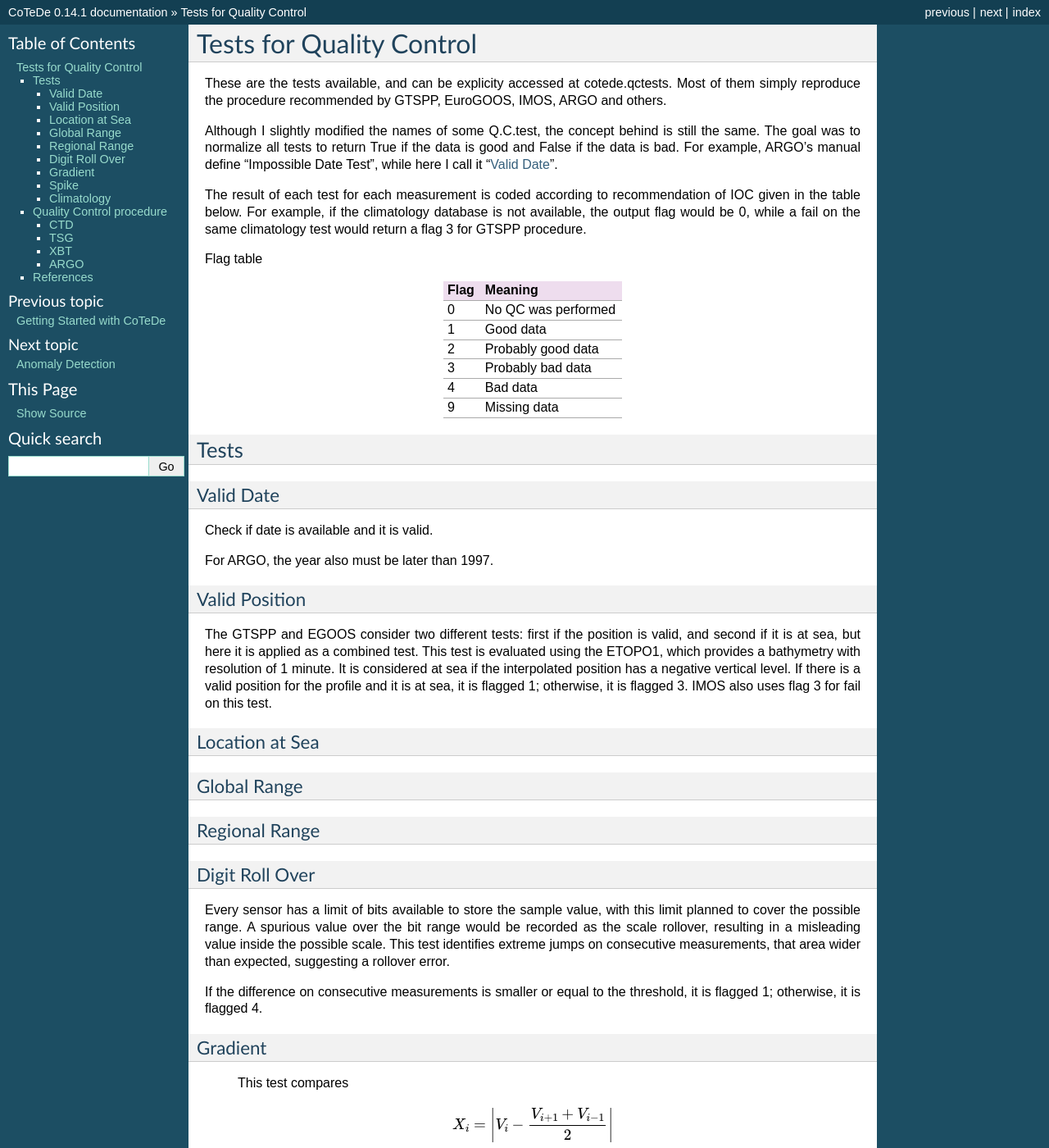
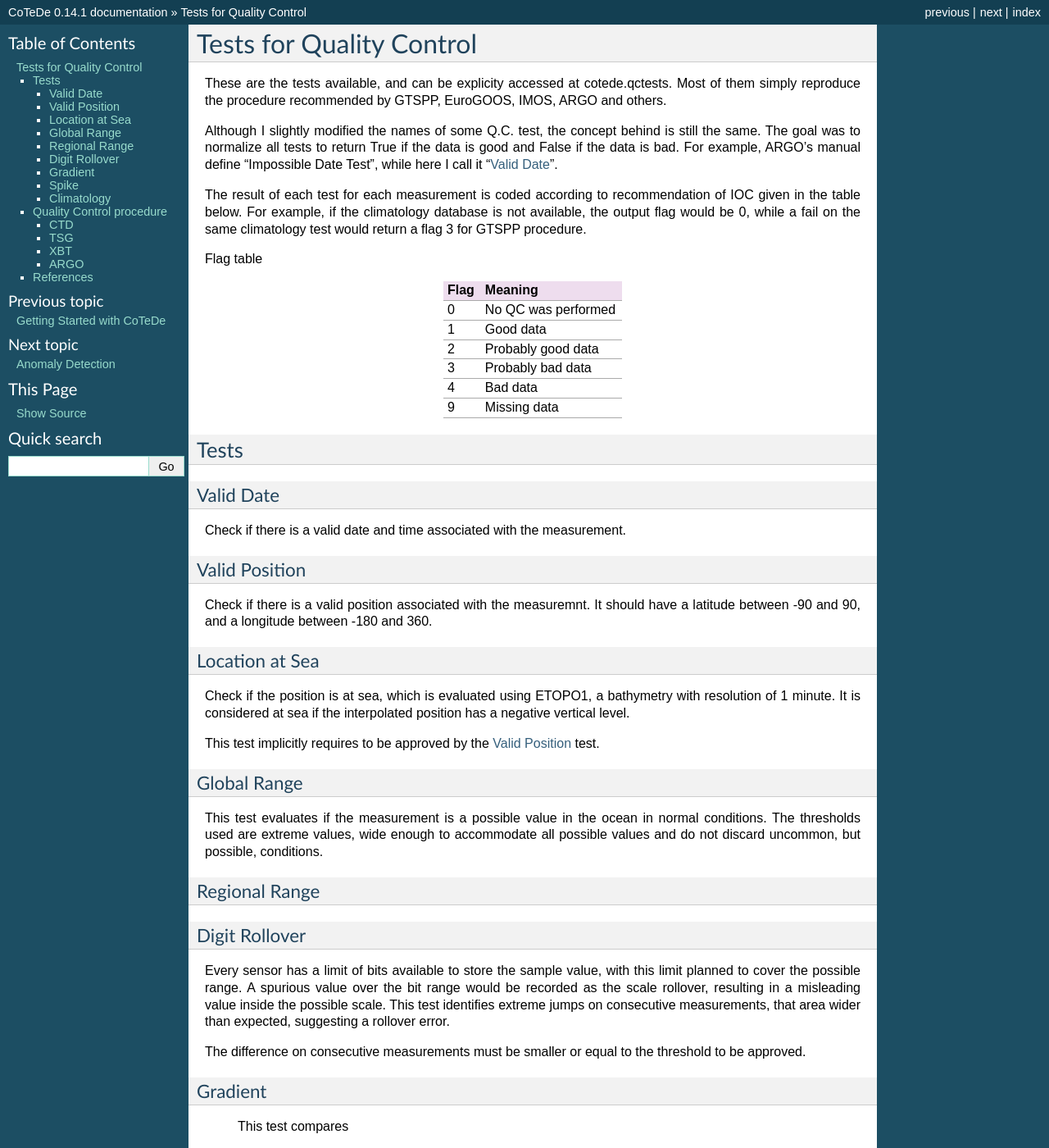
Before and after one commit to castelao/CoTeDe, a Sphinx documentation site: the page built from docs/source/qctests.rst, in a window 1280 px wide and 1400 px high. Shown: the whole window at 82% size. Built offline with Sphinx 7.4.7, drawn with Linux system fonts in a browser that asks for light colours; formulas are drawn with MathJax 3; pages that are not in the unit, such as notebooks, are missing from menus; some of the changed text lies outside the part shown.

Commit message:
Improving documentation on traditional tests applied.

```diff
--- a/docs/source/qctests.rst
+++ b/docs/source/qctests.rst
@@ -5,7 +5,7 @@ Tests for Quality Control
 These are the tests available, and can be explicity accessed at cotede.qctests.
 Most of them simply reproduce the procedure recommended by GTSPP, EuroGOOS, IMOS, ARGO and others.
 
-Although I slightly modified the names of some Q.C.test, the concept behind is still the same.
+Although I slightly modified the names of some Q.C. test, the concept behind is still the same.
 The goal was to normalize all tests to return True if the data is good and False if the data is bad.
 For example, ARGO's manual define "Impossible Date Test", while here I call it "`Valid Date`_".
 
@@ -34,37 +34,38 @@ Tests
 Valid Date
 ~~~~~~~~~~
 
-Check if date is available and it is valid.
-
-For ARGO, the year also must be later than 1997.
+Check if there is a valid date and time associated with the measurement.
 
 Valid Position
 ~~~~~~~~~~~~~~
 
-The GTSPP and EGOOS consider two different tests: first if the position is valid, and second if it is at sea, but here it is applied as a combined test.
-This test is evaluated using the ETOPO1, which provides a bathymetry with resolution of 1 minute.
-It is considered at sea if the interpolated position has a negative vertical level.
-If there is a valid position for the profile and it is at sea, it is flagged 1; otherwise, it is flagged 3.
-IMOS also uses flag 3 for fail on this test.
-
+Check if there is a valid position associated with the measuremnt. It should have a latitude between -90 and 90, and a longitude between -180 and 360.
 
 Location at Sea
 ~~~~~~~~~~~~~~~
 
+Check if the position is at sea, which is evaluated using ETOPO1, a bathymetry with resolution of 1 minute.
+It is considered at sea if the interpolated position has a negative vertical level.
+
+This test implicitly requires to be approved by the `Valid Position`_ test.
+
 Global Range
 ~~~~~~~~~~~~
+
+This test evaluates if the measurement is a possible value in the ocean in normal conditions.
+The thresholds used are extreme values, wide enough to accommodate all possible values and do not discard uncommon, but possible, conditions.
 
 Regional Range
 ~~~~~~~~~~~~~~
 
-Digit Roll Over
+Digit Rollover
 ~~~~~~~~~~~~~~~
 
 Every sensor has a limit of bits available to store the sample value, with this limit planned to cover the possible range.
 A spurious value over the bit range would be recorded as the scale rollover, resulting in a misleading value inside the possible scale.
 This test identifies extreme jumps on consecutive measurements, that area wider than expected, suggesting a rollover error.
 
-If the difference on consecutive measurements is smaller or equal to the threshold, it is flagged 1; otherwise, it is flagged 4.
+The difference on consecutive measurements must be smaller or equal to the threshold to be approved.
 
 Gradient
 ~~~~~~~~
@@ -115,7 +116,7 @@ GTSPP
 +--------------------+------------+--------+-------------+----------+
 | `Location at Sea`_ |  1         |        |                        |
 +--------------------+------------+--------+-------------+----------+
-| `Global Range`_    |  1         |        |                        |
+| `Global Range`_    |  1         |        | -2 to 40 C  | 0 to 41  |
 +--------------------+------------+--------+-------------+----------+
 | `Gradient`_        |  1         | 4      | 10.0 C      | 5        |
 +--------------------+------------+--------+-------------+----------+
@@ -138,11 +139,11 @@ EuroGOOS
 +--------------------+------------+--------+-------------+----------+
 | `Valid Position`_  |  1         | 4      |                        |
 +--------------------+------------+--------+-------------+----------+
-| `Location at Sea`_ |  1         |        |                        |
+| `Location at Sea`_ |  1         | 4      |                        |
 +--------------------+------------+--------+-------------+----------+
-| `Global Range`_    |  1         |        |                        |
+| `Global Range`_    |  1         | 4      | -2.5 to 40  | 2 to 41  |
 +--------------------+------------+--------+-------------+----------+
-| `Digit Roll Over`_ |  1         | 4      |  10.0 C     | 5        |
+| `Digit Rollover`_  |  1         | 4      |  10.0 C     | 5        |
 +--------------------+------------+--------+-------------+----------+
 | Gradient Cond.     |  1         | 4      |             |          |
 |  - < 500           |            |        | 9.0 C       | 1.5      |
@@ -183,7 +184,7 @@ ARGO
 ~~~~
 
   1. Platform Identification
-  2. `Valid Date`_
+  2. `Valid Date`_  For ARGO, the year also must be later than 1997.
   3. Impossible location test
   4. Position on land test
   5. Impossible speed test
@@ -193,7 +194,7 @@ ARGO
   9. `Spike`_
   10. Top an dbottom spike test: obsolete
   11. `Gradient`_
-  12. `Digit Roll Over`_
+  12. `Digit Rollover`_
   13. Stuck value test
   14. Density inversion
   15. Grey list
```
